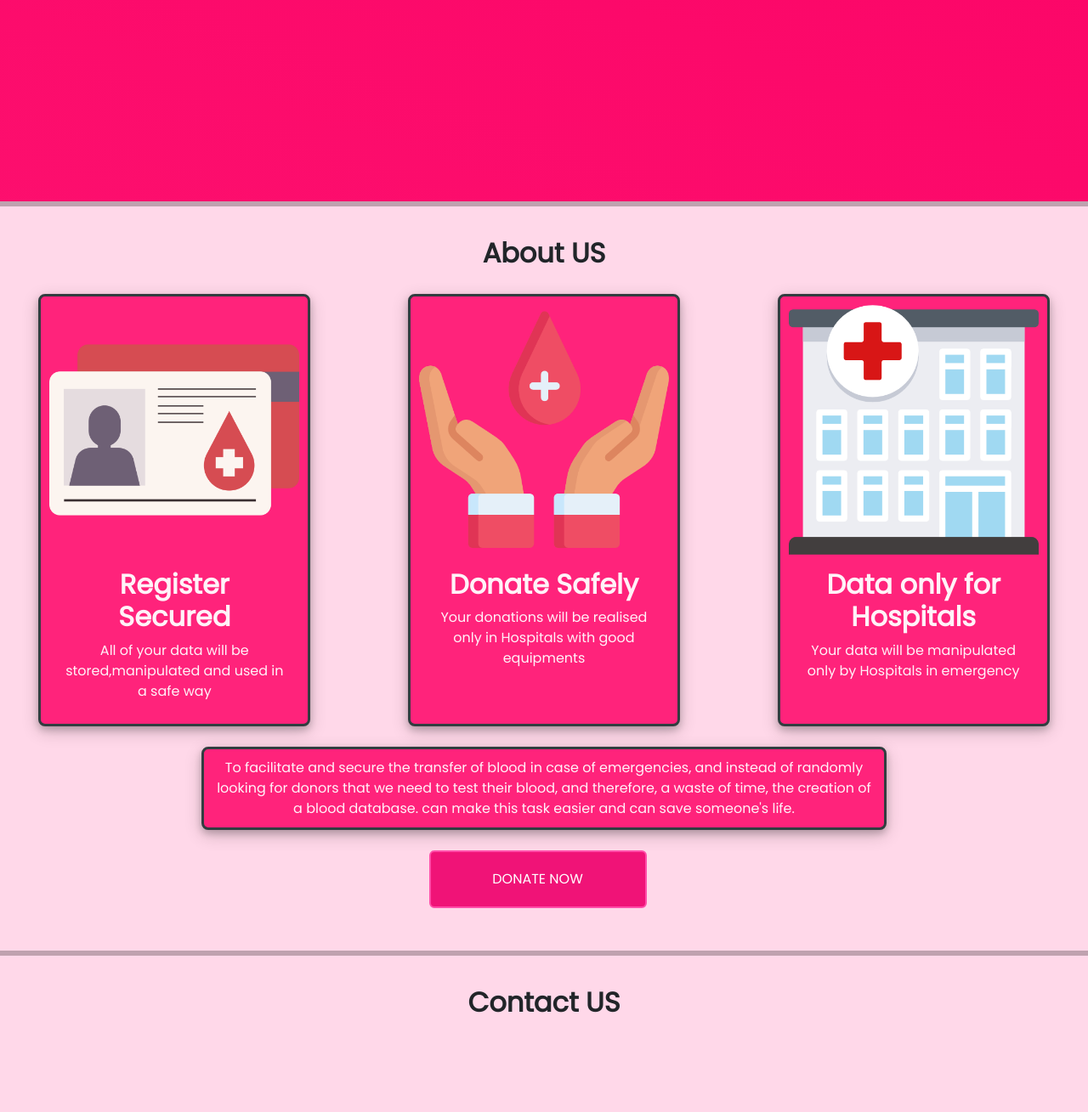
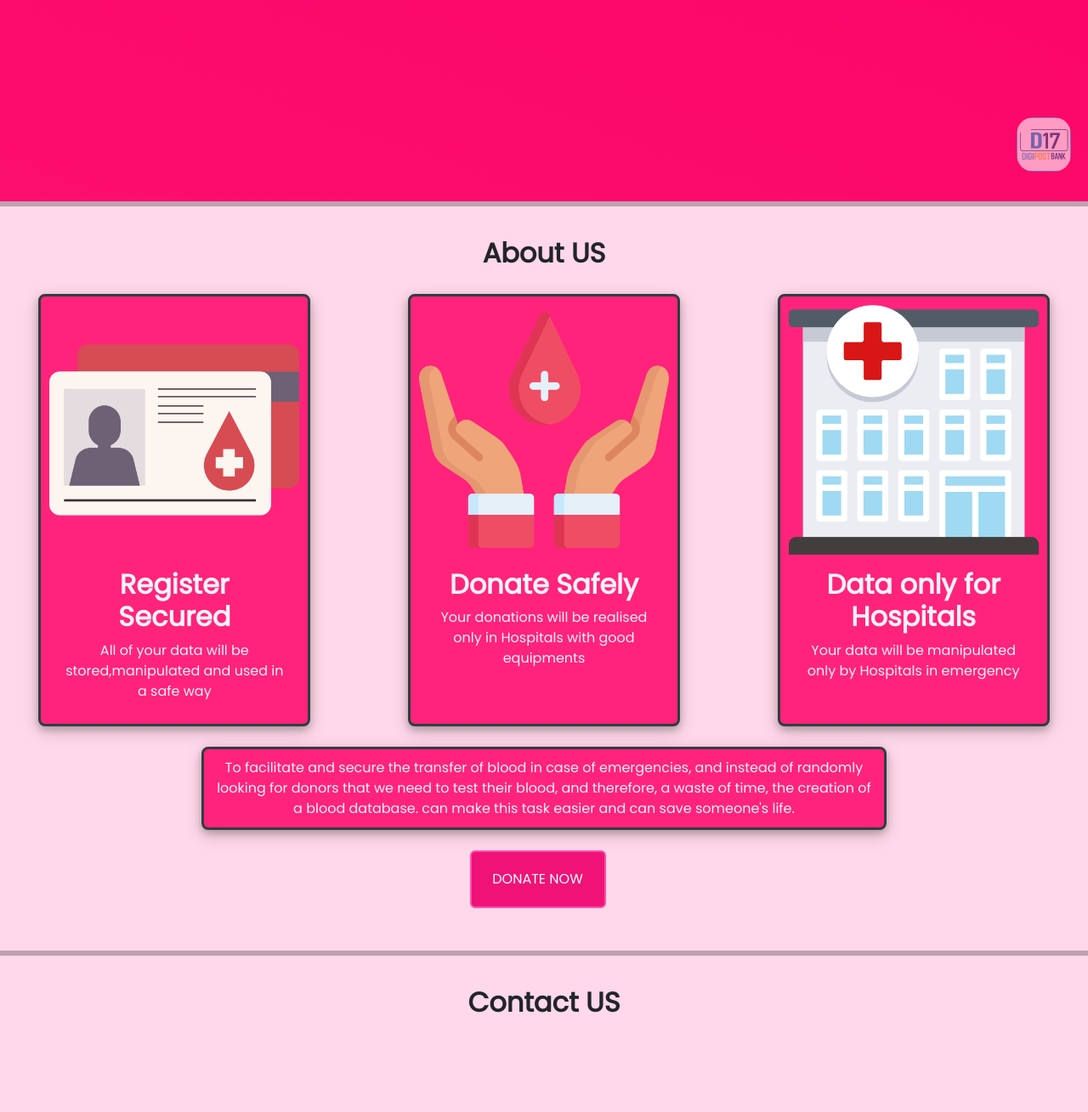
Before and after one commit to riahimedyassin/abobase, a PHP site: page / in a window 1280 px wide; the page is wider, and only the part inside the window is pictured. Shown: the part 583-1892 px from the top of that part at 85% size. Run offline with PHP 8.4, Linux system fonts and the light colour scheme.

Commit message:
adding d17 and fixing responsive problems

```diff
--- a/admin/logverfi.php
+++ b/admin/logverfi.php
@@ -9,6 +9,7 @@
     $password=$_POST['password'];
 
     $con=mysqli_connect("localhost","root","","admin");
+    mysqli_select_db("admin");
     $sql="SELECT * FROM admins WHERE username='$username' AND password='$password'";
     $res=mysqli_query($con,$sql);
     $rows=mysqli_num_rows($res);
@@ -21,4 +22,5 @@
     mysqli_close($con);
   }
 
+
 ?>
--- a/donated17.html
+++ b/donated17.html
@@ -107,7 +107,7 @@
     <div class="row m-3">
         <div class="d-flex justify-content-center">
             <div class="card d17-donate" style="width: 30rem;">
-                <img src="ressource/images/d17.jpg" class="card-img-top" alt="...">
+                <img src="ressource/images/d17.jpg" class="card-img-top " alt="..." >
                 <div class="card-body">
                     <h5 class="card-title">Support US !</h5>
                     <p class="card-text">Use your <a href="https://d17.tn/" target="_blank" class="link-white">D17</a> Account to support this website. It is not obligatory but appreciated</p>
--- a/hospital/Hprofile.php
+++ b/hospital/Hprofile.php
@@ -15,7 +15,6 @@
   <link rel="stylesheet" href="../admin/adminstyle.css">
   <link rel="shortcut icon" type="image/jpg" href="../ressource/icon/hospt.ico" />
 </head>
-
 <body>
   <?php include "../pages/hospital/hnav.php" ?>
   <div class="d-flex justify-content-center p-3 m-3">
@@ -36,9 +35,6 @@
       </div>
     </div>
   </div>
-
-
-
   <?php include "../pages/hospital/hfooter.php" ?>
 </body>
 
--- a/index.php
+++ b/index.php
@@ -108,7 +108,7 @@
           <div class="col-md-6 p-4 ps-md-0 ">
             <h2 class="mt-0">Send US an Email</h2>
                 <div class="row ">
-                  <form class="d-flex flex-column justify-content-start p-3" action=”riahiyassintl101@gmail.com”
+                  <form class="d-flex flex-column justify-content-start p-3" action=””
                   method=”POST”
                   enctype=”text/plain”
                   name=”EmailForm”>
@@ -131,6 +131,7 @@
 
     </div>
   </div>
+  <?php include "pages/donate.php" ?>
   <?php include "pages/home/homefooter.php"?>
 </body>
 
--- /dev/null
+++ b/pages/donate.php
@@ -0,0 +1,3 @@
+<div>
+    <a href="donated17.html" target="_blank"><img src="ressource/images/d17.png" alt="d17 float" class="very-small-icon d17-float" title="Help US !"></a>
+</div>
--- a/register.php
+++ b/register.php
@@ -117,6 +117,7 @@
       </div>
     </div>
   </div>
+  <?php include "pages/donate.php" ?>
   <?php include "pages/home/homefooter.php" ?>
 
 
--- a/registercontrol.js
+++ b/registercontrol.js
@@ -97,7 +97,7 @@ function register() {
 
     if (passwordchecker()== false) {
         document.getElementById("wrongpass").innerHTML=`<img src="ressource/icon/warning.png" style="width:20px;
-        height: 20px;">"Please enter a valid Password"`;
+        height: 20px;">"Please enter a valid Password : At least 1 Number & 1 MajChar"`;
         document.getElementById("register-password").focus();
         return false;
     }
--- a/style.css
+++ b/style.css
@@ -276,13 +276,17 @@ h3+p {
 }
 .donate-button-body {
     background-color:rgb(240, 19, 119);
-    width:20%;
+    width:20vh;
     padding:20px 0px;
     margin-bottom: 50px;
     border:2px solid rgb(255, 77, 169);
+    transition: 0.1s;
+    -webkit-transition: 0.1s;
+    -moz-transition: 0.1s;
+    -ms-transition: 0.1s;
+    -o-transition: 0.1s;
 }
 .donate-button-body:hover {
-
     box-shadow: 0px 5px 10px var(--thirdColor);
 
 }
@@ -446,3 +450,29 @@ h3+p {
     width:20px;
     height: 20px;
 }
+.d17-float {
+    width: 8vh;
+    height: 8vh;
+    position: fixed;
+    bottom: 15px;
+    right: 20px;
+    border-radius: 20px;
+    -webkit-border-radius: 20px;
+    -moz-border-radius: 20px;
+    -ms-border-radius: 20px;
+    -o-border-radius: 20px;
+    transition: 0.2s;
+    -webkit-transition: 0.2s;
+    -moz-transition: 0.2s;
+    -ms-transition: 0.2s;
+    -o-transition: 0.2s;
+    opacity: 0.6;
+}
+.d17-float:hover{
+    transform: translateY(-10px);
+    -webkit-transform: translateY(-10px);
+    -moz-transform: translateY(-10px);
+    -ms-transform: translateY(-10px);
+    -o-transform: translateY(-10px);
+    opacity: 1;
+}
```
Also changed, not shown: ressource/images/d17.png (added).
